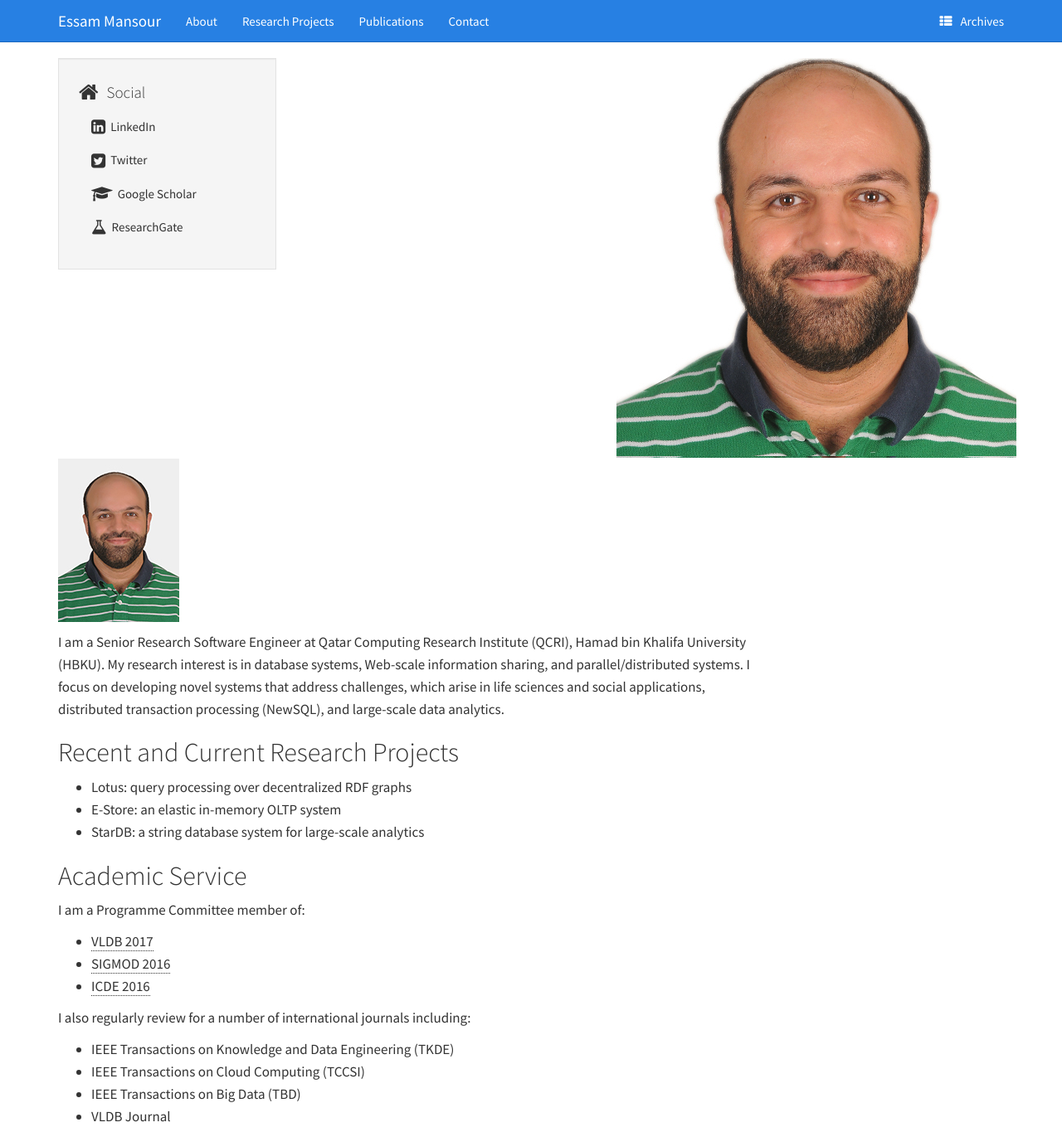
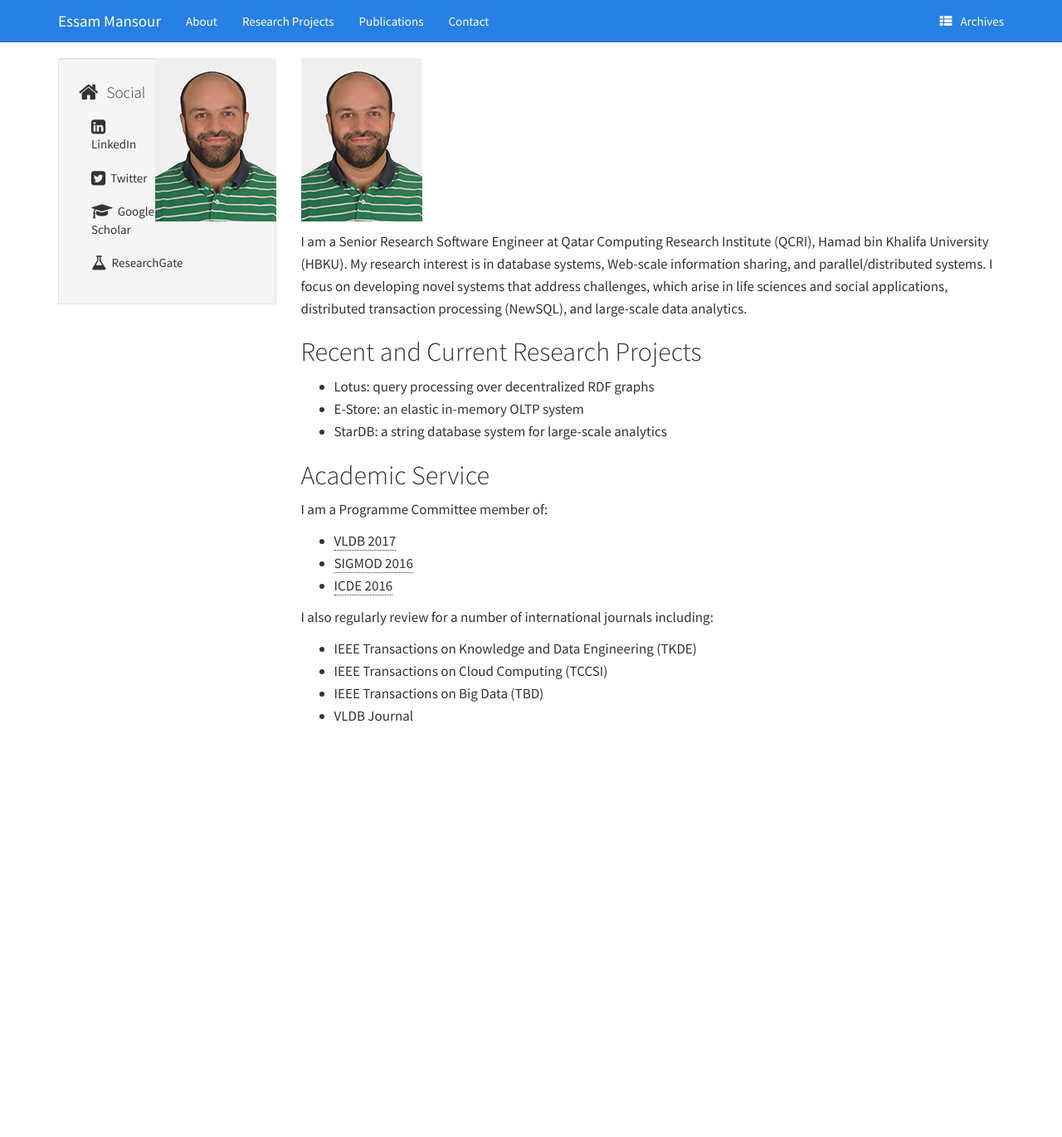
Before and after one commit to mansoure/mansoure.github.io, a Jekyll site: the page built from index.md, in a window 1280 px wide and 1371 px high. Shown: the whole window at 83% size. Built offline with Jekyll 4.4.1, drawn with Linux system fonts in a browser that asks for light colours.

Commit message:
add themes

```diff
--- a/_layouts/default.html
+++ b/_layouts/default.html
@@ -53,13 +53,11 @@
 	<div class="container">
 	   <div class="row">
 
-		<div class="img">
-				  <img style="float: right;" alt="thumbnail of Essam" src="images/essam.jpg"  />
-	    </div>
 
 		<div class="col-sm-3" id="sidebar">
             <aside>
 
+				<img style="float: right;" alt="thumbnail of Essam" src="images/essam2.jpg"  />
 				<section class="well well-sm">
     				<ul class="list-group list-group-flush">
            			 <li class="list-group-item"><h4><i class="fa fa-home fa-lg"></i><span class="icon-label">Social</span></h4>
```
